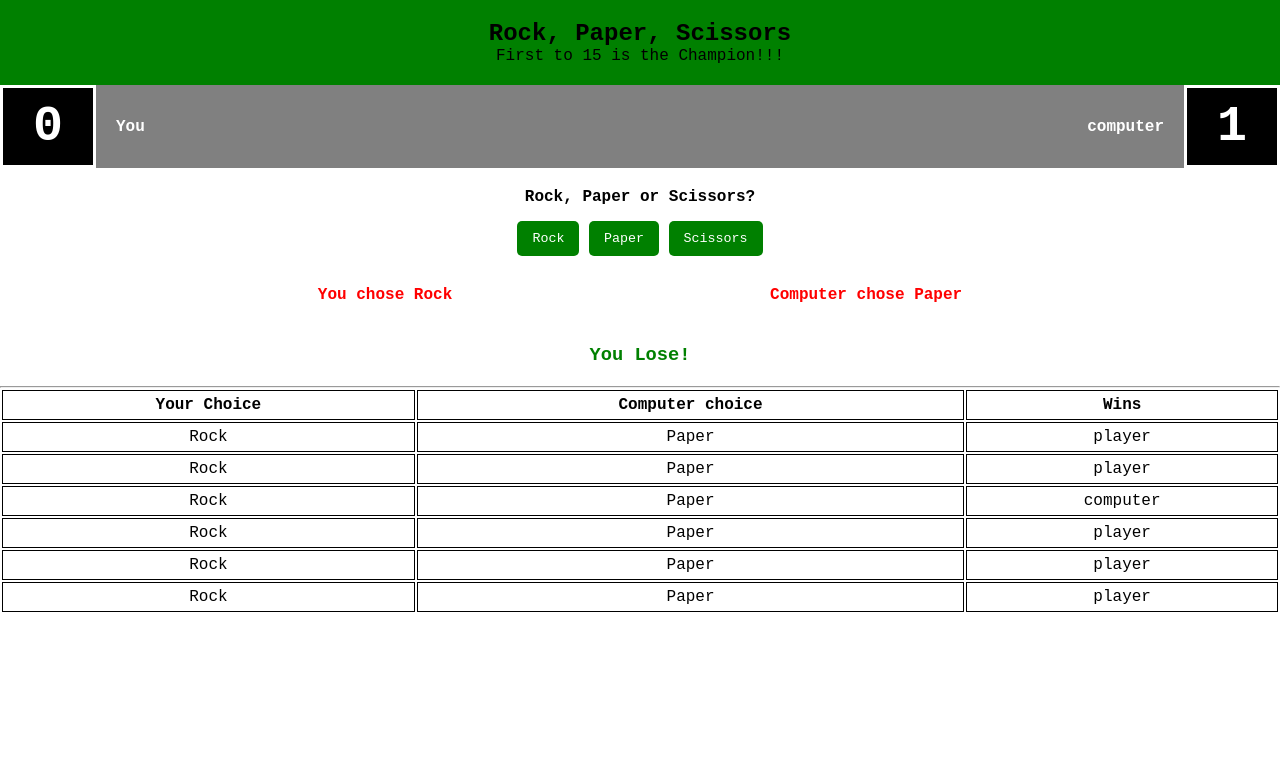
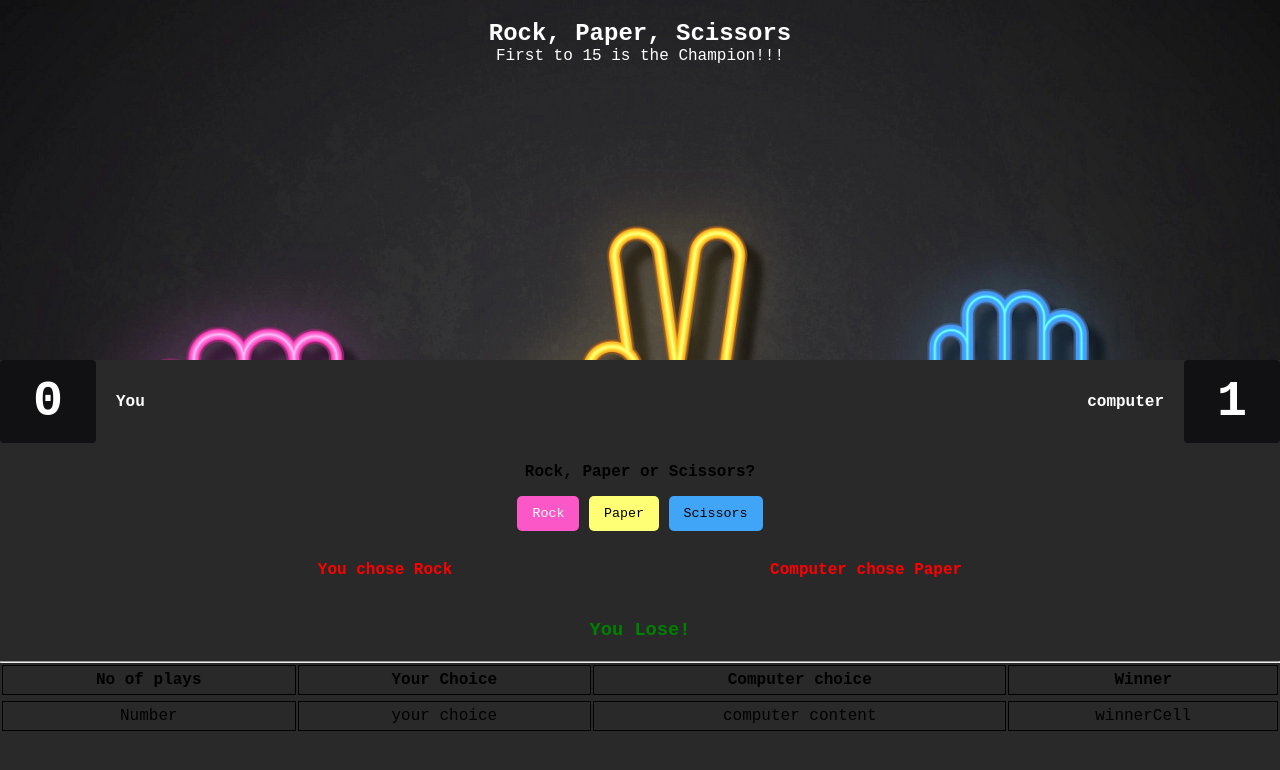
Before and after one commit to princewill016/Recipe-Page, a plain HTML site: page RPS game.html/game.html in a window 1280 px wide. Both pictures are taken after a click on the button "Rock". Drawn offline with Linux system fonts and the light colour scheme.

Commit message:
editted css

```diff
--- a/RPS game.html/game.css
+++ b/RPS game.html/game.css
@@ -3,17 +3,25 @@
   padding: 0;
   font-family: "Courier New", Courier, monospace;
 }
+body {
+  background-color: #292929;
+}
 
 .title-bar {
   padding: 20px;
+  background-image: url(./images/RPS\ img.png);
+  background-size: cover;
+  background-repeat: no-repeat;
+  height: 40vh;
+  z-index: 2;
+}
+.tit {
+  z-index: 1;
+  color: white;
   text-align: center;
-  background-color: green;
-  color: black;
 }
-
 .score-counter {
   display: flex;
-  background-color: grey;
   align-items: center;
   color: white;
   font-weight: 600;
@@ -28,10 +36,11 @@
 }
 .score {
   font-weight: 600;
-  background-color: #000000;
+  background-color: #111113;
   font-size: 50px;
-  border: 3px solid white;
+  border: 3px solid #111113;
   padding: 10px 30px;
+  border-radius: 4px;
 }
 
 .game-body {
@@ -47,6 +56,18 @@ button {
   border: none;
   margin-top: 15px;
   margin-bottom: 30px;
+}
+
+button.rock {
+  background-color: #fb57c6;
+}
+button.paper {
+  background-color: #ffff75;
+  color: black;
+}
+button.scissors {
+  background-color: #40a4f7;
+  color: black;
 }
 
 .played {
--- a/RPS game.html/game.html
+++ b/RPS game.html/game.html
@@ -8,8 +8,10 @@
   </head>
   <body>
     <div class="title-bar">
-      <h2>Rock, Paper, Scissors</h2>
-      <p>First to 15 is the Champion!!!</p>
+      <div class="tit">
+        <h2>Rock, Paper, Scissors</h2>
+        <p>First to 15 is the Champion!!!</p>
+      </div>
     </div>
 
     <div class="score-counter">
@@ -22,9 +24,9 @@
     <div class="game-body">
       <h4>Rock, Paper or Scissors?</h4>
       <div id="buttons">
-        <button onclick="Rock()">Rock</button>
-        <button onclick="Paper()">Paper</button>
-        <button onclick="Scissors()">Scissors</button>
+        <button class="rock" onclick="Rock()">Rock</button>
+        <button class="paper" onclick="Paper()">Paper</button>
+        <button class="scissors" onclick="Scissors()">Scissors</button>
       </div>
     </div>
 
@@ -44,44 +46,17 @@
     <h3 class="winner"></h3>
     <hr />
     <div class="track-cover">
-      <table>
+      <table id="myTable">
         <thead>
+          <td>No of plays</td>
           <td>Your Choice</td>
           <td>Computer choice</td>
-          <td>Wins</td>
+          <td>Winner</td>
         </thead>
 
         <tbody>
-          <tr>
-            <td>Rock</td>
-            <td>Paper</td>
-            <td>player</td>
-          </tr>
-          <tr>
-            <td>Rock</td>
-            <td>Paper</td>
-            <td>player</td>
-          </tr>
-          <tr>
-            <td>Rock</td>
-            <td>Paper</td>
-            <td>computer</td>
-          </tr>
-          <tr>
-            <td>Rock</td>
-            <td>Paper</td>
-            <td>player</td>
-          </tr>
-          <tr>
-            <td>Rock</td>
-            <td>Paper</td>
-            <td>player</td>
-          </tr>
-          <tr>
-            <td>Rock</td>
-            <td>Paper</td>
-            <td>player</td>
-          </tr>
+          <tr class="tr-count"></tr>
+          <tr></tr>
         </tbody>
       </table>
     </div>
--- a/RPS game.html/game.js
+++ b/RPS game.html/game.js
@@ -3,13 +3,56 @@ const computer_played = document.getElementById("computer_played");
 const player_result = document.querySelector(".score_player");
 const computer_result = document.querySelector(".score_computer");
 const whoWon = document.querySelector(".winner");
+const tableBody = document.querySelector("#myTable tbody");
 
-let result = "";
+function addFourTableColumns() {
+  const initialCellContent = {};
+  const tableBody = document.querySelector("#myTable tbody");
+  const newRow = document.createElement("tr");
+  for (let i = 0; i < 4; i++) {
+    const newCell = document.createElement("td");
+    newCell.textContent = `Cell ${i + 1}`;
+    switch (i) {
+      case 0:
+        newCell.classList.add("no_of_cells", "column_1_cells");
+        break;
+      case 1:
+        newCell.classList.add("player_cell");
+        break;
+      case 2:
+        newCell.classList.add("computer_cell");
+        break;
+      case 3:
+        newCell.classList.add("winner_cell");
+        break;
+      default:
+        break;
+    }
+    newRow.appendChild(newCell);
+  }
+  tableBody.appendChild(newRow);
+  const column1Cell = document.querySelector(".column_1_cells");
+  const playerCell = document.querySelector(".player_cell");
+  const computerCell = document.querySelector(".computer_cell");
+  const winnerCell = document.querySelector(".winner_cell");
+
+  if (column1Cell) {
+    column1Cell.textContent = initialCellContent.column1Cell = "Number";
+  }
+  if (playerCell) {
+    playerCell.textContent = " player content";
+    playerCell.textContent = initialCellContent.yourChoice = "your  choice";
+  }
+  if (computerCell) {
+    computerCell.textContent = " computer content";
+  }
+  if (winnerCell) {
+    winnerCell.textContent = "winnerCell";
+  }
+}
+
 function Rock() {
   const playerChoice = "Rock";
-  //   const image1 = document.querySelector(".img1");
-  //   const image2 = document.querySelector(".img2");
-  //   const image3 = document.querySelector(".img3");
   const choices = ["Rock", "Paper", "Scissors"];
   const computerChoice = choices[Math.floor(Math.random() * choices.length)];
   if (playerChoice === computerChoice) {
@@ -21,16 +64,13 @@ function Rock() {
   computer_played.textContent = `Computer chose ${computerChoice}`;
   result === "You Won!" ? player_result.textContent++ : player_result;
   result === "You Lose!" ? computer_result.textContent++ : computer_result;
-  //   image1.style.display = "block";
-
   whoWon.textContent = result;
+  addFourTableColumns();
   return result;
 }
+
 function Paper() {
   const playerChoice = "Paper";
-  //   const image1 = document.querySelector(".img1");
-  //   const image2 = document.querySelector(".img2");
-  //   const image3 = document.querySelector(".img3");
   const choices = ["Rock", "Paper", "Scissors"];
   const computerChoice = choices[Math.floor(Math.random() * choices.length)];
   if (playerChoice === computerChoice) {
@@ -42,16 +82,13 @@ function Paper() {
   computer_played.textContent = `Computer chose ${computerChoice}`;
   result === "You Won!" ? player_result.textContent++ : player_result;
   result === "You Lose!" ? computer_result.textContent++ : computer_result;
-  //   image1.style.display = "block";
-
   whoWon.textContent = result;
+  addFourTableColumns();
   return result;
 }
+
 function Scissors() {
   const playerChoice = "Scissors";
-  //   const image1 = document.querySelector(".img1");
-  //   const image2 = document.querySelector(".img2");
-  //   const image3 = document.querySelector(".img3");
   const choices = ["Rock", "Paper", "Scissors"];
   const computerChoice = choices[Math.floor(Math.random() * choices.length)];
   if (playerChoice === computerChoice) {
@@ -59,11 +96,11 @@ function Scissors() {
   } else if (playerChoice === "Scissors" && computerChoice === "Rock") {
     result = "You Lose!";
   } else result = "You Won!";
-  player_played.textContent = `You chose ${"Scissors"}`;
+  player_played.textContent = `You chose Scissors`;
   computer_played.textContent = `Computer chose ${computerChoice}`;
   result === "You Won!" ? player_result.textContent++ : player_result;
   result === "You Lose!" ? computer_result.textContent++ : computer_result;
-  //   image1.style.display = "block";
   whoWon.textContent = result;
-  return result;
+  addFourTableColumns();
+  return result, playerChoice;
 }
```
